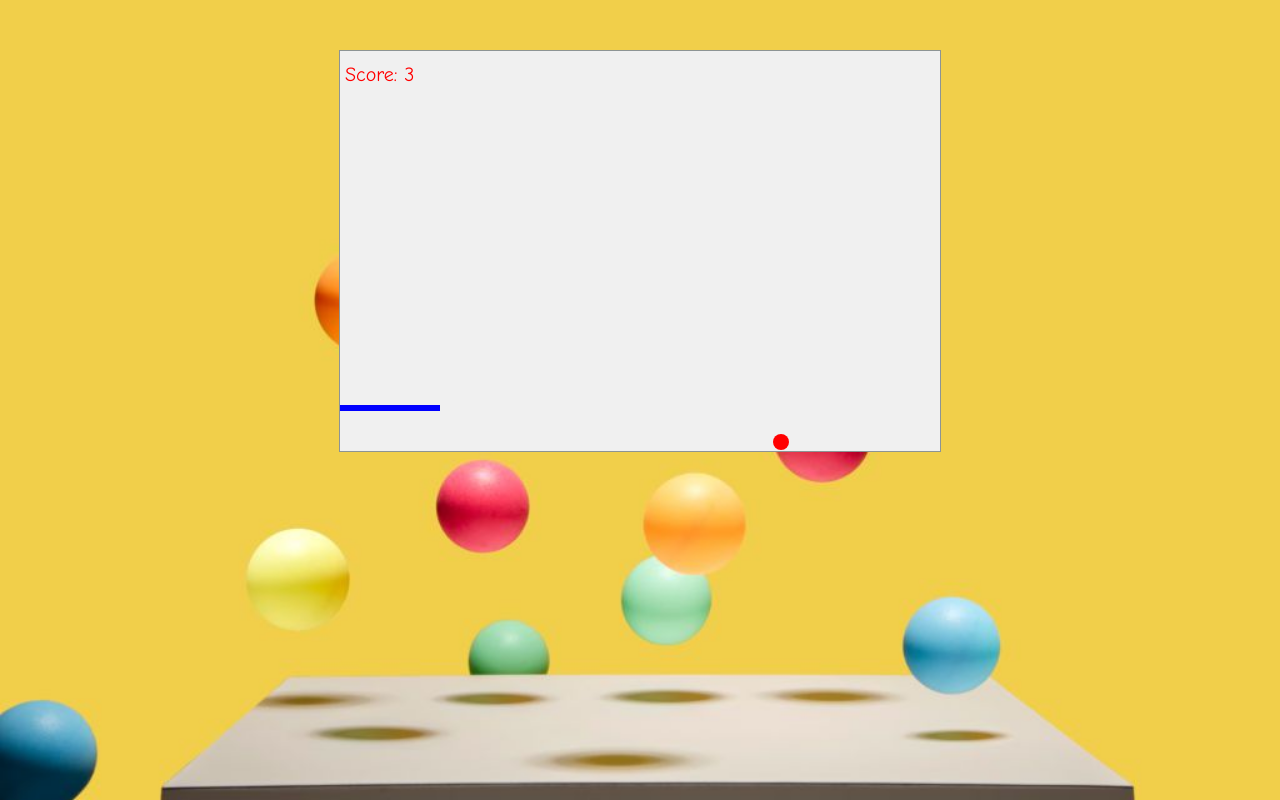
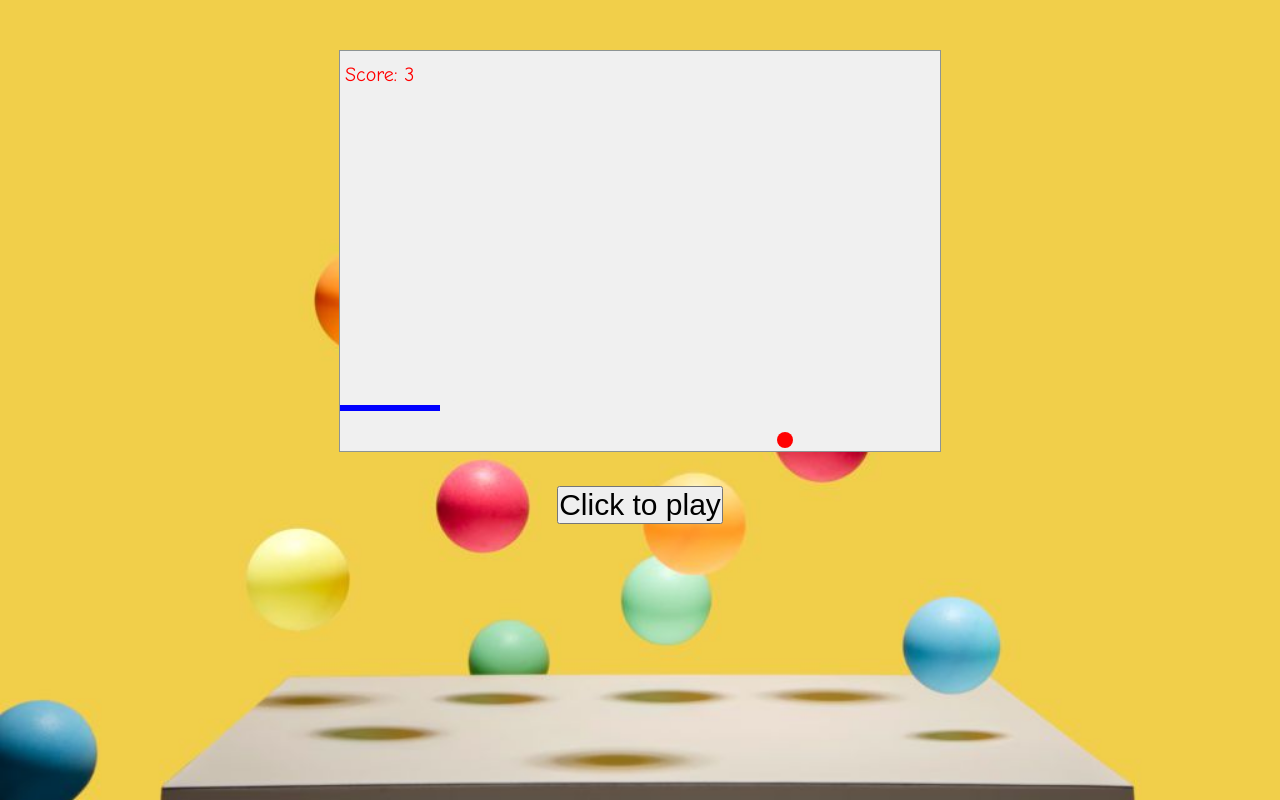
Before and after one commit to LeeKiller9/project_bouncing_ball, a plain HTML site: page index.html in a window 1280 px wide. Drawn offline with Linux system fonts and the light colour scheme.

Commit message:
update features

```diff
--- a/index.html
+++ b/index.html
@@ -8,6 +8,7 @@
 <body>
 <div id="container">
     <canvas id="canvas" width="600px" height="400"></canvas>
+    <button type="button" id="reset" onclick="resetHandle()">Click to play</button>
 </div>
 <script src="javascript.js"></script>
 </body>
--- a/javascript.js
+++ b/javascript.js
@@ -1,5 +1,7 @@
 let canvas = document.getElementById("canvas");
 let ctx = canvas.getContext("2d");
+let rsBtn = document.getElementById("reset");
+rsBtn.disabled = true;
 
 let paddleSpeed = 6;
 let paddleWidth = 100;
@@ -13,18 +15,19 @@ let dx = -4;
 let dy = 2;
 let score = 0;
 let count = 0;
+let posRelativePaddle = 0;
 
 const BOTTOM = 40;
 const PADDLE_HEIGHT = 6;
 
 setInterval(function () {
-    score ++;
-    count ++
+    score++;
+    count++
     if (count >= 10) {
         speed += 0.3;
         dx = dx * speed;
         dy = dy * speed;
-        paddleSpeed ++;
+        paddleSpeed++;
         count = 0;
     }
 }, 1000);
@@ -59,36 +62,32 @@ let myBall = {
                 this.ballY + dy > canvas.height - BOTTOM - myPaddle.paddleHeight - this.ballRadius && this.ballY + dy < canvas.height - BOTTOM - myPaddle.paddleHeight) {
                 dx = -dx;
                 dy = -dy;
-                console.log("2");
             }
             if (this.ballX + dx < myPaddle.paddleX && this.ballX + dx + this.ballRadius > myPaddle.paddleX &&
                 this.ballY + dy > canvas.height - BOTTOM - myPaddle.paddleHeight && this.ballY + dy < canvas.height - BOTTOM + this.ballRadius) {
                 dx = -dx;
-                console.log("5");
-            } //this.ballY + dy > canvas.height - BOTTOM - myPaddle.paddleHeight && this.ballY < canvas.height - BOTTOM - myPaddle.paddleHeight
-        } else if (dx < 0) { //this.ballX - dx + this.ballRadius > myPaddle.paddleX && this.ballX - dx - this.ballRadius < myPaddle.paddleX + myPaddle.paddleWidth &&
+            }
+        } else if (dx < 0) {
             if (this.ballX - dx + this.ballRadius > myPaddle.paddleX && this.ballX - dx - this.ballRadius < myPaddle.paddleX + myPaddle.paddleWidth &&
                 this.ballY + dy > canvas.height - BOTTOM - myPaddle.paddleHeight && this.ballY < canvas.height - BOTTOM - myPaddle.paddleHeight) {
                 dy = -dy;
-                console.log("3");
             }
             if (this.ballX - dx - this.ballRadius > myPaddle.paddleX + myPaddle.paddleWidth && this.ballX - this.ballRadius < myPaddle.paddleX + myPaddle.paddleWidth &&
                 this.ballY + dy > canvas.height - BOTTOM - myPaddle.paddleHeight - this.ballRadius && this.ballY + dy < canvas.height - BOTTOM - myPaddle.paddleHeight) {
                 dx = -dx;
                 dy = -dy;
-                console.log("4");
             }
             if (this.ballX - dx - this.ballRadius > myPaddle.paddleX + myPaddle.paddleWidth && this.ballX - this.ballRadius < myPaddle.paddleX + myPaddle.paddleWidth &&
                 this.ballY + dy > canvas.height - BOTTOM - myPaddle.paddleHeight && this.ballY + dy < canvas.height - BOTTOM + this.ballRadius) {
                 dx = -dx;
-                console.log("6");
             }
         }
     },
 
     checkGameOver: function () {
-        if (this.ballY > canvas.height - this.ballRadius) {
+        if (this.ballY + dy > canvas.height - this.ballRadius) {
             isGameOver = true;
+            rsBtn.disabled = false;
         }
     },
 
@@ -118,6 +117,16 @@ document.addEventListener("keyup", function () {
     }
 });
 
+document.addEventListener("mousemove", function (e) {
+    posRelativePaddle = e.clientX - canvas.offsetLeft;
+    myPaddle.paddleX = posRelativePaddle - myPaddle.paddleWidth / 2;
+    if (myPaddle.paddleX < 0) {
+        myPaddle.paddleX = 0;
+    }
+    if (myPaddle.paddleX > canvas.width - myPaddle.paddleWidth){
+        myPaddle.paddleX = canvas.width - myPaddle.paddleWidth;
+    }
+});
 
 let myPaddle = {
     paddleWidth: paddleWidth,
@@ -138,16 +147,16 @@ let myPaddle = {
             } else {
                 this.paddleX -= paddleSpeed;
             }
-        }
-        if (isMovingRight) {
+        } else if (isMovingRight) {
             if (this.paddleX + paddleSpeed > canvas.width - this.paddleWidth) {
                 this.paddleX = canvas.width - this.paddleWidth;
             } else {
                 this.paddleX += paddleSpeed;
             }
+        } else {
+
         }
-    }
-
+    },
 }
 
 function animate() {
@@ -162,8 +171,23 @@ function animate() {
 
         requestAnimationFrame(animate);
     } else {
-        alert("Again?");
+        alert("Want to play again? Click Play button");
     }
 }
 
 animate();
+
+function resetHandle() {
+    isGameOver = false;
+    myBall.ballX = 21;
+    myBall.ballY = 21;
+    xPaddle = 0;
+    speed = 1;
+    dx = -4;
+    dy = 2;
+    score = 0;
+    count = 0;
+    posRelativePaddle = 0;
+    rsBtn.disabled = true;
+    animate();
+}
--- a/styles.css
+++ b/styles.css
@@ -9,13 +9,22 @@ body {
     background-image: url("background.jpg");
     background-repeat: no-repeat;
     background-size: cover;
+    width: 650px;
+    margin: 0 auto;
 }
 
 #container {
     margin-top: 50px;
+    text-align: center;
 }
 
 canvas {
     border: 1px solid #8D9494;
     background-color: #F0F0F0;
 }
+
+button {
+    font-size: 30px;
+    margin-top: 30px;
+    display: inline-block;
+}
```
